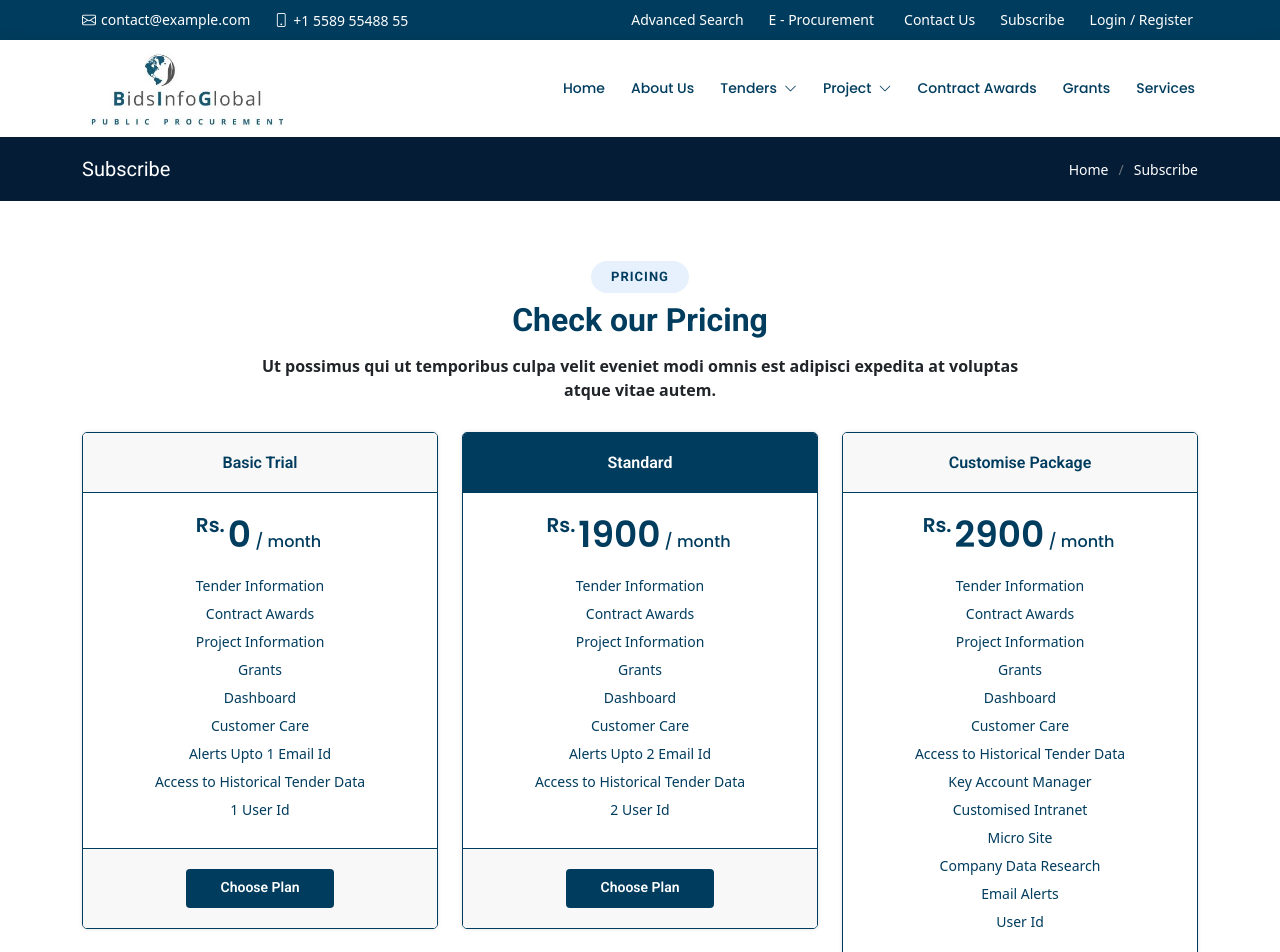
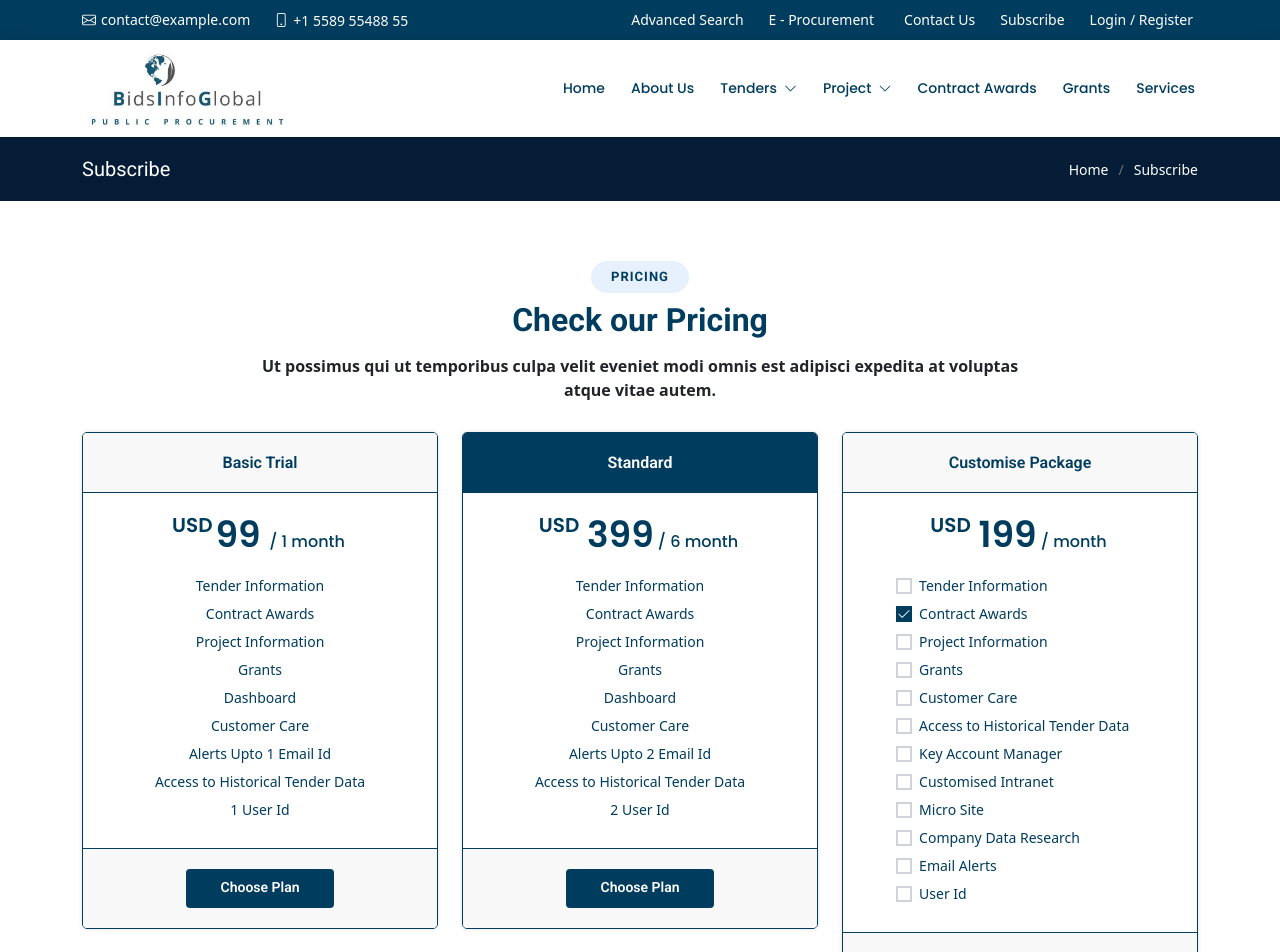
Before and after one commit to ankitsulakhe/tenderInsight, a React (Create React App) app: page /subscribePage in a window 1280 px wide. Shown: the top 952 px of the page. Built offline with nearby package versions, Linux system fonts and the light colour scheme.

Commit message:
PackageUpdated

```diff
--- a/public/assets/css/style.css
+++ b/public/assets/css/style.css
@@ -28,7 +28,12 @@ a:hover {
   text-decoration: none;
 }
 
-h1, h2, h3, h4, h5, h6 {
+h1,
+h2,
+h3,
+h4,
+h5,
+h6 {
   font-family: "Roboto", sans-serif;
 }
 
@@ -139,7 +144,8 @@ h1, h2, h3, h4, h5, h6 {
   color: #fff;
 }
 
-#topbar .contact-info i a, #topbar .contact-info i span {
+#topbar .contact-info i a,
+#topbar .contact-info i span {
   padding-left: 5px;
   color: #fff;
 }
@@ -265,7 +271,8 @@ li.dropdown a i {
   padding: 30px 0 30px 20px;
 }
 
-.navbar a, .navbar a:focus {
+.navbar a,
+.navbar a:focus {
   display: flex;
   align-items: center;
   justify-content: space-between;
@@ -279,7 +286,8 @@ li.dropdown a i {
   font-family: "Poppins", sans-serif;
 }
 
-.navbar a i, .navbar a:focus i {
+.navbar a i,
+.navbar a:focus i {
   font-size: 12px;
   line-height: 0;
   margin-left: 5px;
@@ -298,7 +306,9 @@ li.dropdown a i {
   transition: all 0.3s ease-in-out 0s;
 }
 
-.navbar a:hover:before, .navbar li:hover>a:before, .navbar .active:before {
+.navbar a:hover:before,
+.navbar li:hover>a:before,
+.navbar .active:before {
   visibility: visible;
   width: 100%;
 }
@@ -307,7 +317,10 @@ a:hover {
   cursor: pointer;
 }
 
-.navbar a:hover, .navbar .active, .navbar .active:focus, .navbar li:hover>a {
+.navbar a:hover,
+.navbar .active,
+.navbar .active:focus,
+.navbar li:hover>a {
   color: var(--waymain-color);
 }
 
@@ -339,7 +352,9 @@ a:hover {
   font-size: 12px;
 }
 
-.navbar .dropdown ul a:hover, .navbar .dropdown ul .active:hover, .navbar .dropdown ul li:hover>a {
+.navbar .dropdown ul a:hover,
+.navbar .dropdown ul .active:hover,
+.navbar .dropdown ul li:hover>a {
   color: var(--main-color);
 }
 
@@ -456,7 +471,8 @@ a:hover {
   transition: 0.3s;
 }
 
-.navbar-mobile a, .navbar-mobile a:focus {
+.navbar-mobile a,
+.navbar-mobile a:focus {
   padding: 10px 20px;
   font-size: 15px;
   color: #222222;
@@ -466,15 +482,20 @@ a:hover {
   padding: 0;
 }
 
-.navbar-mobile a:hover:before, .navbar-mobile li:hover>a:before, .navbar-mobile .active:before {
+.navbar-mobile a:hover:before,
+.navbar-mobile li:hover>a:before,
+.navbar-mobile .active:before {
   visibility: hidden;
 }
 
-.navbar-mobile a:hover, .navbar-mobile .active, .navbar-mobile li:hover>a {
+.navbar-mobile a:hover,
+.navbar-mobile .active,
+.navbar-mobile li:hover>a {
   color: var(--main-color);
 }
 
-.navbar-mobile .getstarted, .navbar-mobile .getstarted:focus {
+.navbar-mobile .getstarted,
+.navbar-mobile .getstarted:focus {
   margin: 15px;
 }
 
@@ -502,7 +523,9 @@ a:hover {
   font-size: 12px;
 }
 
-.navbar-mobile .dropdown ul a:hover, .navbar-mobile .dropdown ul .active:hover, .navbar-mobile .dropdown ul li:hover>a {
+.navbar-mobile .dropdown ul a:hover,
+.navbar-mobile .dropdown ul .active:hover,
+.navbar-mobile .dropdown ul li:hover>a {
   color: var(--main-color);
 }
 
@@ -621,7 +644,8 @@ a:hover {
     margin-bottom: 30px;
   }
 
-  #hero .btn-get-started, #hero .btn-watch-video {
+  #hero .btn-get-started,
+  #hero .btn-watch-video {
     font-size: 13px;
   }
 }
@@ -809,7 +833,8 @@ section {
   font-weight: 500;
 }
 
-.featured-services .icon-box:hover .title a, .featured-services .icon-box:hover .description {
+.featured-services .icon-box:hover .title a,
+.featured-services .icon-box:hover .description {
   color: #fff;
 }
 
@@ -1028,7 +1053,8 @@ section {
   box-shadow: 0px 0 25px 0 rgba(16, 110, 234, 0.1);
 }
 
-.services .icon-box:hover h4 a, .services .icon-box:hover .icon i {
+.services .icon-box:hover h4 a,
+.services .icon-box:hover .icon i {
   color: var(--main-color);
 }
 
@@ -1061,7 +1087,8 @@ section {
   margin-bottom: 40px;
 }
 
-.testimonials .testimonials-carousel, .testimonials .testimonials-slider {
+.testimonials .testimonials-carousel,
+.testimonials .testimonials-slider {
   overflow: hidden;
 }
 
@@ -1090,7 +1117,8 @@ section {
   margin: 0 0 15px 0;
 }
 
-.testimonials .testimonial-item .quote-icon-left, .testimonials .testimonial-item .quote-icon-right {
+.testimonials .testimonial-item .quote-icon-left,
+.testimonials .testimonial-item .quote-icon-right {
   color: rgba(255, 255, 255, 0.4);
   font-size: 26px;
 }
@@ -1161,7 +1189,8 @@ section {
   transition: all 0.3s ease-in-out;
 }
 
-.portfolio #portfolio-flters li:hover, .portfolio #portfolio-flters li.filter-active {
+.portfolio #portfolio-flters li:hover,
+.portfolio #portfolio-flters li.filter-active {
   color: var(--main-color);
 }
 
@@ -1198,7 +1227,8 @@ section {
   margin-bottom: 0;
 }
 
-.portfolio .portfolio-item .portfolio-info .preview-link, .portfolio .portfolio-item .portfolio-info .details-link {
+.portfolio .portfolio-item .portfolio-info .preview-link,
+.portfolio .portfolio-item .portfolio-info .details-link {
   position: absolute;
   right: 40px;
   font-size: 24px;
@@ -1206,7 +1236,8 @@ section {
   color: #3c3c3c;
 }
 
-.portfolio .portfolio-item .portfolio-info .preview-link:hover, .portfolio .portfolio-item .portfolio-info .details-link:hover {
+.portfolio .portfolio-item .portfolio-info .preview-link:hover,
+.portfolio .portfolio-item .portfolio-info .details-link:hover {
   color: var(--main-color);
 }
 
@@ -1688,13 +1719,15 @@ section {
   margin-bottom: 20px;
 }
 
-.contact .php-email-form input, .contact .php-email-form textarea {
+.contact .php-email-form input,
+.contact .php-email-form textarea {
   border-radius: 0;
   box-shadow: none;
   font-size: 14px;
 }
 
-.contact .php-email-form input:focus, .contact .php-email-form textarea:focus {
+.contact .php-email-form input:focus,
+.contact .php-email-form textarea:focus {
   border-color: var(--main-color);
 }
 
@@ -1917,7 +1950,9 @@ section {
 }
 
 @media (max-width: 768px) {
-  #footer .copyright, #footer .credits {
+
+  #footer .copyright,
+  #footer .credits {
     float: none;
     text-align: center;
     padding: 2px 0;
@@ -1997,7 +2032,8 @@ button.commonBtn:hover {
   background: var(--main-color);
 }
 
-span.d-block.forgotLink:hover, span.d-block.createLink:hover {
+span.d-block.forgotLink:hover,
+span.d-block.createLink:hover {
   color: var(--waymain-color);
   cursor: pointer;
 }
@@ -2073,7 +2109,8 @@ button:hover {
   box-shadow: 0px 0px 3px 0px #003c5e40;
 }
 
-.tabListHeader, .tabListFooter {
+.tabListHeader,
+.tabListFooter {
   padding: 10px;
   background: #f6f9fe;
 }
@@ -2453,7 +2490,8 @@ th.TableHeader.p-sortable-column span.p-sortable-column-icon.pi {
   font-size: 12px;
 }
 
-th.TableHeader.p-sortable-column:hover, th.TableHeader.p-sortable-column:hover span.p-sortable-column-icon.pi.pi {
+th.TableHeader.p-sortable-column:hover,
+th.TableHeader.p-sortable-column:hover span.p-sortable-column-icon.pi.pi {
   color: #041c36 !important;
   font-weight: 500;
 }
@@ -2570,7 +2608,9 @@ div#advabceSearch .p-inputwrapper {
   width: 100%;
 }
 
-.card.flex, div#advabceSearch input.p-inputtext, div#advabceSearch .p-multiselect-label {
+.card.flex,
+div#advabceSearch input.p-inputtext,
+div#advabceSearch .p-multiselect-label {
   width: 90%;
   text-align: left;
   padding: 6px 12px;
@@ -2579,7 +2619,9 @@ div#advabceSearch .p-inputwrapper {
   border-radius: 5px;
 }
 
-div#advabceSearch .p-dropdown.p-component, div#advabceSearch .p-multiselect, div#advabceSearch input.p-inputtext {
+div#advabceSearch .p-dropdown.p-component,
+div#advabceSearch .p-multiselect,
+div#advabceSearch input.p-inputtext {
   width: 90%;
   background: #fff;
 }
@@ -2593,7 +2635,8 @@ div#advabceSearch .p-dropdown.p-component span.p-dropdown-label {
   border-radius: 5px;
 }
 
-div#advabceSearch .p-dropdown.p-component .p-dropdown-trigger, div#advabceSearch .p-multiselect .p-multiselect-trigger {
+div#advabceSearch .p-dropdown.p-component .p-dropdown-trigger,
+div#advabceSearch .p-multiselect .p-multiselect-trigger {
   background: #fff;
   border-radius: 0;
   border-left: 1px solid #ddd;
@@ -2704,7 +2747,7 @@ span.p-tabview-title {
 }
 
 .p-tabview .p-tabview-nav li {
-  margin-right: 40px !important ;
+  margin-right: 40px !important;
 }
 
 .p-tabview .p-tabview-nav li.p-highlight .p-tabview-nav-link {
@@ -2715,3 +2758,41 @@ span.p-tabview-title {
 .p-tabview .p-tabview-nav .p-tabview-ink-bar {
   background-color: #003c5e !important;
 }
+
+.checboixpackage .p-checkbox .p-checkbox-box,
+.checboixpackage .p-checkbox {
+  width: 16px;
+  height: 16px;
+  border-radius: 0;
+}
+
+ul.checboixpackage span.p-checkbox-icon:before {
+  font-size: 10px;
+  padding-left: 1px;
+}
+
+ul.checboixpackage span.p-checkbox-icon {
+  top: -2px;
+  position: relative;
+}
+
+li.flex.align-items-center {
+  display: flex;
+  align-items: center;
+  justify-content: flex-start;
+}
+
+ul.checboixpackage label {
+  padding-left: 7px;
+}
+
+ul.checboixpackage {
+  width: 70%;
+  margin: 0px auto;
+  padding-left: 20%;
+}
+
+.p-checkbox .p-checkbox-box.p-highlight {
+  border-color: #003c5e !important;
+  background: #003c5e !important;
+}
--- a/src/pages/subscribe/subscribePage.js
+++ b/src/pages/subscribe/subscribePage.js
@@ -1,9 +1,34 @@
-import React, { Component } from "react";
-import imageAbout from "./about.jpg";
-import imageAboutFeature from "./aboutFetures.jpg";
+import React, { Component, useState } from "react";
+import { Checkbox } from "primereact/checkbox";
 
-class subscribePage extends Component {
-  render() {
+export default function SubscribeData() {
+  const categories = [
+    { name: "Tender Information", key: "A" },
+    { name: "Contract Awards", key: "B" },
+    { name: "Project Information", key: "C" },
+    { name: "Grants", key: "D" },
+    { name: "Customer Care", key: "E" },
+    { name: "Access to Historical Tender Data", key: "F" },
+    { name: "Key Account Manager", key: "G" },
+    { name: "Customised Intranet", key: "H" },
+    { name: "Micro Site", key: "I" },
+    { name: "Company Data Research", key: "J" },
+    { name: "Email Alerts", key: "K" },
+    { name: "User Id", key: "L" },
+  ];
+  const [selectedCategories, setSelectedCategories] = useState([categories[1]]);
+
+  const onCategoryChange = (e) => {
+    let _selectedCategories = [...selectedCategories];
+
+    if (e.checked) _selectedCategories.push(e.value);
+    else
+      _selectedCategories = _selectedCategories.filter(
+        (category) => category.key !== e.value.key
+      );
+
+    setSelectedCategories(_selectedCategories);
+  };
   return (
     <div>
       <section className="breadcrumbs">
@@ -28,8 +53,8 @@ class subscribePage extends Component {
                 Check our <span>Pricing</span>
               </h3>
               <p>
-                  Ut possimus qui ut temporibus culpa velit eveniet modi omnis
-                  est adipisci expedita at voluptas atque vitae autem.
+                Ut possimus qui ut temporibus culpa velit eveniet modi omnis est
+                adipisci expedita at voluptas atque vitae autem.
               </p>
             </div>
 
@@ -42,7 +67,7 @@ class subscribePage extends Component {
                 <div class="box">
                   <h3>Basic Trial</h3>
                   <h4>
-                      <sup>Rs.</sup>0<span> / month</span>
+                    <sup>USD</sup>99 <span> / 1 month</span>
                   </h4>
                   <ul>
                     <li>Tender Information </li>
@@ -71,7 +96,7 @@ class subscribePage extends Component {
                 <div class="box featured">
                   <h3>Standard</h3>
                   <h4>
-                      <sup>Rs.</sup>1900<span> / month</span>
+                    <sup>USD </sup>399<span> / 6 month</span>
                   </h4>
                   <ul>
                     <li>Tender Information </li>
@@ -100,22 +125,30 @@ class subscribePage extends Component {
                 <div class="box">
                   <h3>Customise Package </h3>
                   <h4>
-                      <sup>Rs.</sup>2900<span> / month</span>
+                    <sup>USD </sup>199<span> / month</span>
                   </h4>
-                    <ul>
-                      <li>Tender Information </li>
-                      <li>Contract Awards</li>
-                      <li>Project Information </li>
-                      <li>Grants</li>
-                      <li>Dashboard</li>
-                      <li>Customer Care</li>
-                      <li>Access to Historical Tender Data </li>
-                      <li>Key Account Manager </li>
-                      <li>Customised Intranet</li>
-                      <li>Micro Site</li>
-                      <li>Company Data Research</li>
-                      <li>Email Alerts</li>
-                      <li>User Id</li>
+                  <ul className="checboixpackage">
+                    {categories.map((category) => {
+                      return (
+                        <li
+                          key={category.key}
+                          className="flex align-items-center"
+                        >
+                          <Checkbox
+                            inputId={category.key}
+                            name="category"
+                            value={category}
+                            onChange={onCategoryChange}
+                            checked={selectedCategories.some(
+                              (item) => item.key === category.key
+                            )}
+                          />
+                          <label htmlFor={category.key} className="ml-2">
+                            {category.name}
+                          </label>
+                        </li>
+                      );
+                    })}
                   </ul>
                   <div class="btn-wrap">
                     <a href="#" class="btn-buy">
@@ -131,5 +164,3 @@ class subscribePage extends Component {
     </div>
   );
 }
-}
-export default subscribePage;
```
Lines whose indentation alone changed are shown as unchanged.
